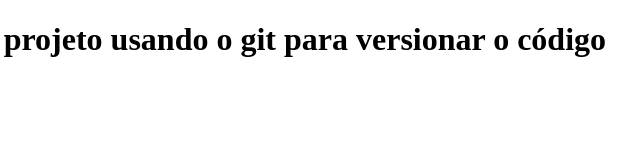
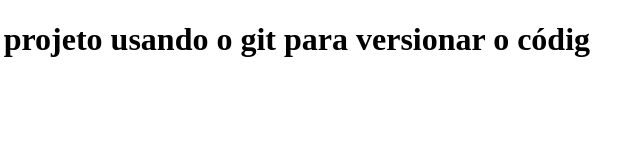
Before and after one commit to yasminsouzavar/ProjetoYasminKainna, a plain HTML site: page index.html in a window 1280 px wide. Shown: the full height of the page, 263-903 px from the left. Drawn offline with Linux system fonts and the light colour scheme.

Commit message:
eu alterei esse arquivo

```diff
--- a/index.html
+++ b/index.html
@@ -7,7 +7,7 @@
     <link rel="stylesheet" href="./css/style.css">
 </head>
 <body>
-    <h1>Estou criando este projeto usando o git para versionar o código </h1>
+    <h1>Estou criando este projeto usando o git para versionar o códig </h1>
     <img src="./imagens/git.png" alt="" width="50px">
 </body>
 </html>
```
